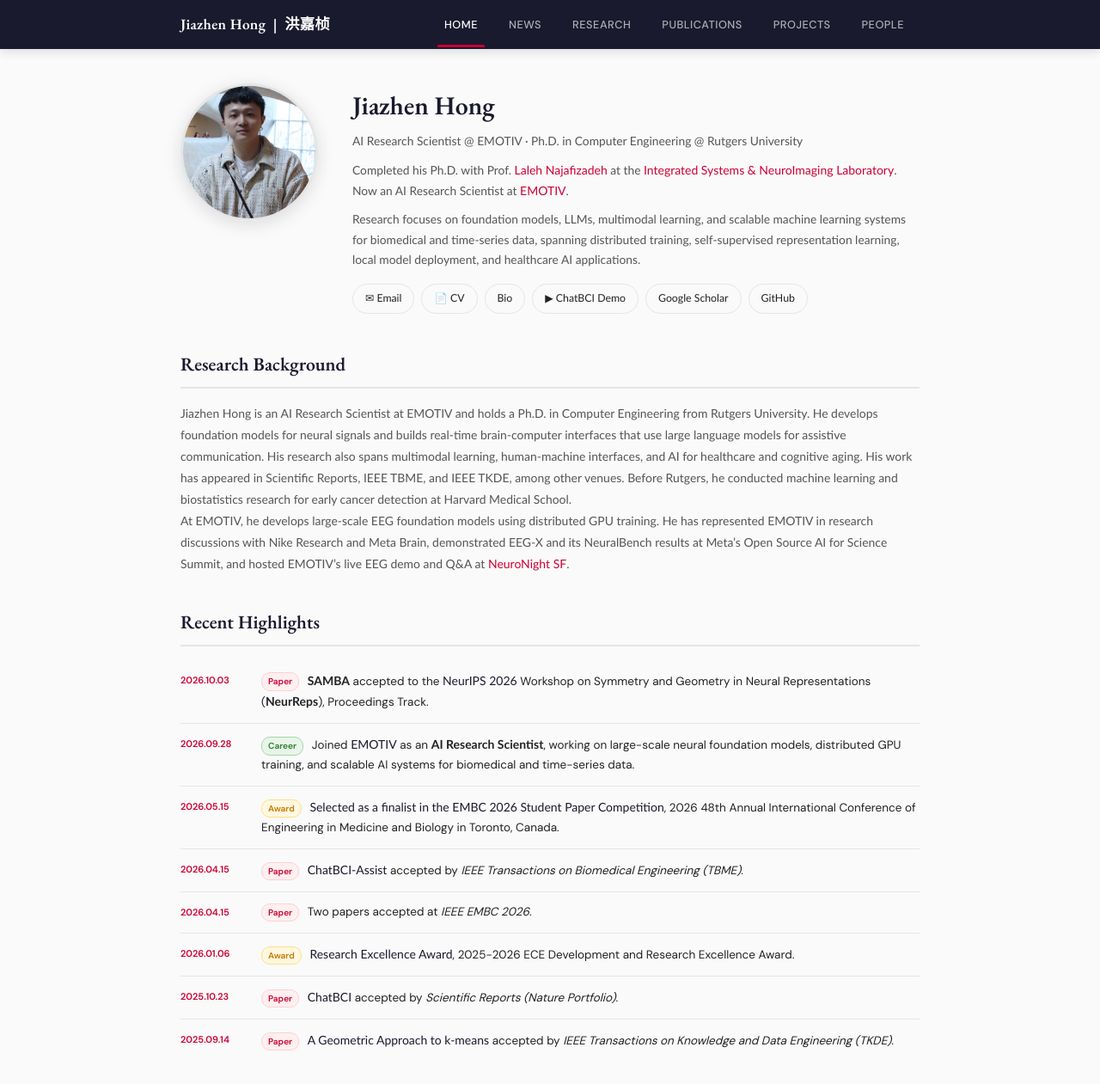
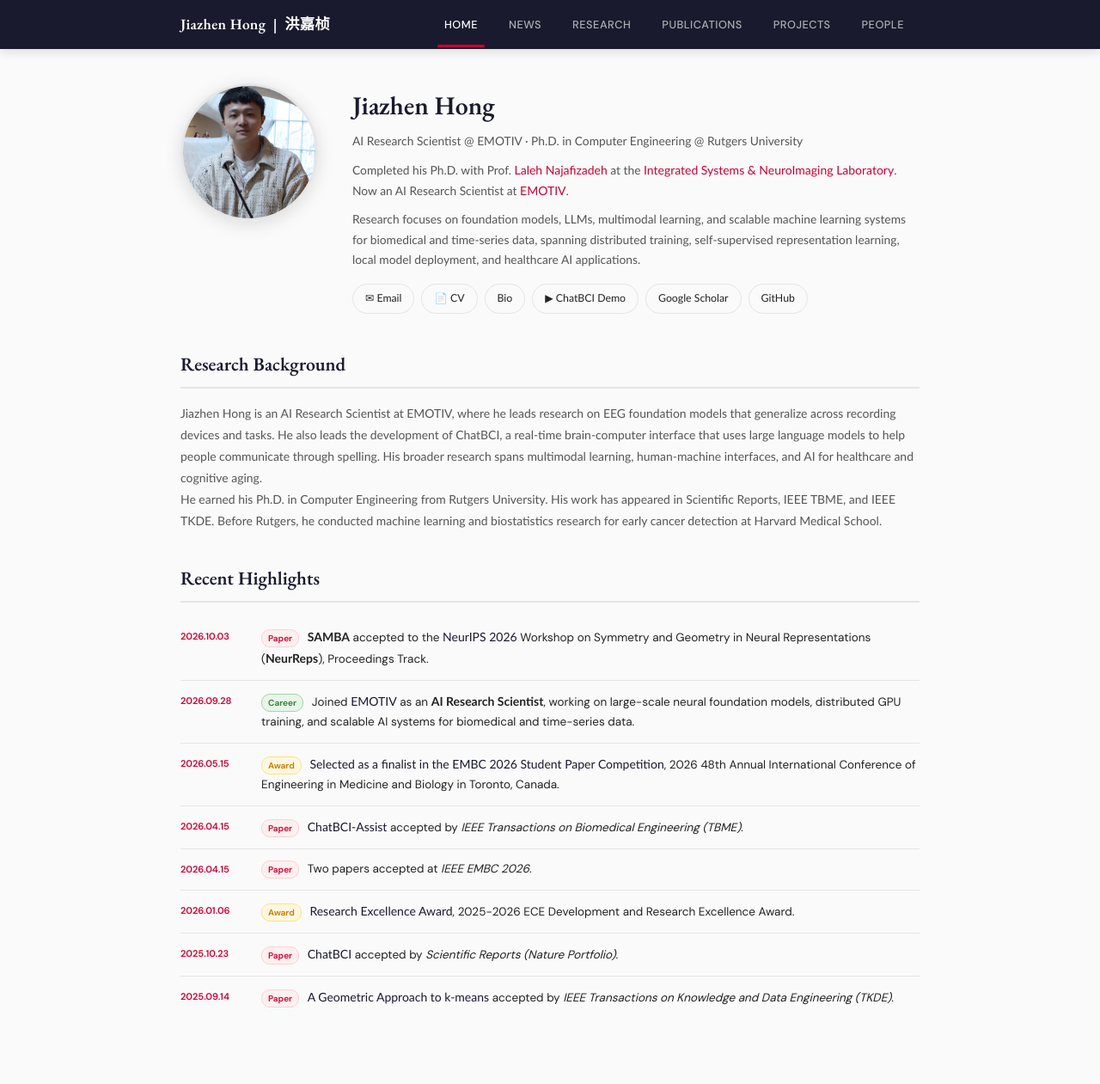
Before and after one commit to Jiazhen-Hong/jiazhenhong, a Jekyll site: the page built from index.html, in a window 1280 px wide and 1315 px high. Shown: the top 1261 px of the window at 86% size. Built offline with Jekyll 4.4.1, drawn with Linux system fonts in a browser that asks for light colours.

Commit message:
Refine research bio (#5)
* Lead with research ownership in bio

* Remove outreach paragraph from bio

```diff
--- a/data/JiazhenHong-bio.txt
+++ b/data/JiazhenHong-bio.txt
@@ -1,5 +1,3 @@
-Jiazhen Hong is an AI Research Scientist at EMOTIV and holds a Ph.D. in Computer Engineering from Rutgers University. He develops foundation models for neural signals and builds real-time brain-computer interfaces that use large language models for assistive communication. His research also spans multimodal learning, human-machine interfaces, and AI for healthcare and cognitive aging. His work has appeared in Scientific Reports, IEEE Transactions on Biomedical Engineering, and IEEE Transactions on Knowledge and Data Engineering, among other venues.
+Jiazhen Hong is an AI Research Scientist at EMOTIV, where he leads research on EEG foundation models that generalize across recording devices and tasks. He also leads the development of ChatBCI, a real-time brain-computer interface that uses large language models to help people communicate through spelling. His broader research spans multimodal learning, human-machine interfaces, and AI for healthcare and cognitive aging.
 
-At EMOTIV, he develops large-scale EEG foundation models using distributed GPU training. He has represented EMOTIV in research discussions with Nike Research and Meta Brain, demonstrated EEG-X and its NeuralBench results at Meta’s Open Source AI for Science Summit, and hosted EMOTIV’s live EEG demo and Q&A at NeuroNight SF.
-
-He holds an M.Sc. from Stevens Institute of Technology, B.Sc. double degrees from Jimei University and Chung Yuan Christian University, and previously conducted machine learning and biostatistics research at Harvard Medical School.
+He earned his Ph.D. in Computer Engineering from Rutgers University and his M.Sc. from Stevens Institute of Technology, and holds bachelor's degrees from Jimei University and Chung Yuan Christian University. His work has appeared in Scientific Reports, IEEE Transactions on Biomedical Engineering, and IEEE Transactions on Knowledge and Data Engineering. Before Rutgers, he conducted machine learning and biostatistics research for early cancer detection at Harvard Medical School.
--- a/index.html
+++ b/index.html
@@ -545,10 +545,10 @@
 
     <h2 class="section-title">Research Background</h2>
     <p class="research-text">
-      Jiazhen Hong is an AI Research Scientist at EMOTIV and holds a Ph.D. in Computer Engineering from Rutgers University. He develops foundation models for neural signals and builds real-time brain-computer interfaces that use large language models for assistive communication. His research also spans multimodal learning, human-machine interfaces, and AI for healthcare and cognitive aging. His work has appeared in Scientific Reports, IEEE TBME, and IEEE TKDE, among other venues. Before Rutgers, he conducted machine learning and biostatistics research for early cancer detection at Harvard Medical School.
+      Jiazhen Hong is an AI Research Scientist at EMOTIV, where he leads research on EEG foundation models that generalize across recording devices and tasks. He also leads the development of ChatBCI, a real-time brain-computer interface that uses large language models to help people communicate through spelling. His broader research spans multimodal learning, human-machine interfaces, and AI for healthcare and cognitive aging.
     </p>
     <p class="research-text">
-      At EMOTIV, he develops large-scale EEG foundation models using distributed GPU training. He has represented EMOTIV in research discussions with Nike Research and Meta Brain, demonstrated EEG-X and its NeuralBench results at Meta’s Open Source AI for Science Summit, and hosted EMOTIV’s live EEG demo and Q&amp;A at <a href="https://neuronightsf.org/">NeuroNight SF</a>.
+      He earned his Ph.D. in Computer Engineering from Rutgers University. His work has appeared in Scientific Reports, IEEE TBME, and IEEE TKDE. Before Rutgers, he conducted machine learning and biostatistics research for early cancer detection at Harvard Medical School.
     </p>
 
     <h2 class="section-title">Recent Highlights</h2>
```
